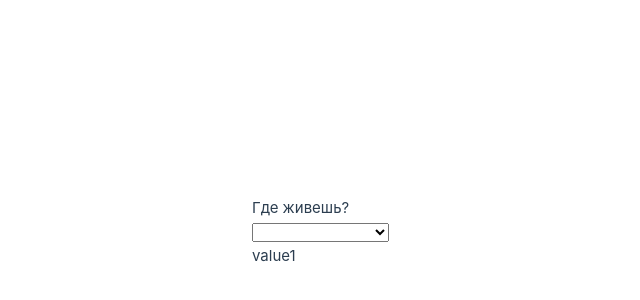
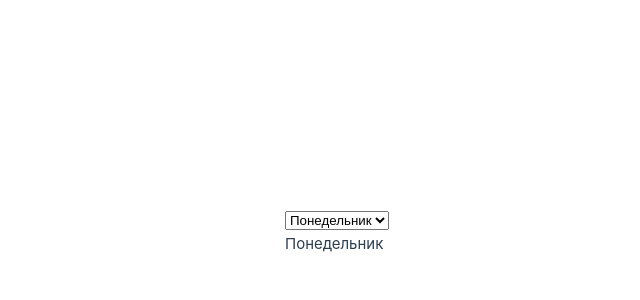
Before and after one commit to SebrianFoxy/ABC_Vue, a Vue app: page / in a window 1280 px wide. Shown: the part 168-468 px from the top of the page, without its empty margins (251-891 px from the left). Built offline with nearby package versions, Linux system fonts and the light colour scheme.

Commit message:
Задание50

```diff
--- a/src/App.vue
+++ b/src/App.vue
@@ -1,12 +1,10 @@
 <template>
 	<div>
-    <p>Где живешь?</p>
-  <select v-model="selected">
-		<option>В Рассия</option>
-		<option>Где-то</option>
-		<option>На планете Земля</option>
+    <select v-model="selected">
+		<option v-for="option in options">{{ option }}</option>
 	</select>
-    <p>{{ selected }}</p>
+
+	<p>{{ selected }}</p>
   </div>
 </template>
 
@@ -14,7 +12,8 @@
   export default{
     data(){
       return{
-        selected: 'value1',
+        selected: 'Понедельник',
+		    options: ['Понедельник', 'Вторник', 'Среда', 'Четверг', 'Пятница', 'Суббота', 'Воскресенье'],
       }
     },
     methods: {
```
